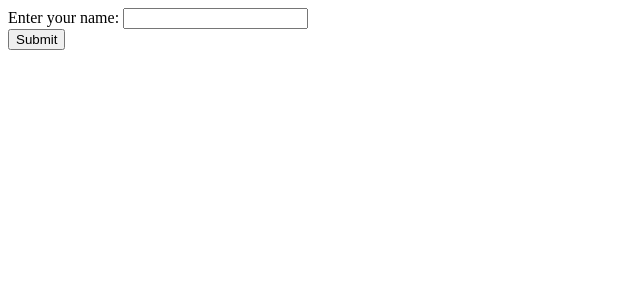
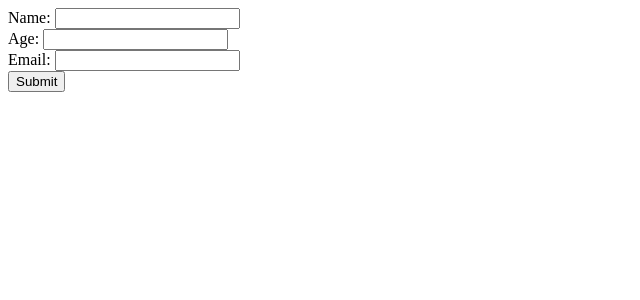
Before and after one commit to panneerselvam999/React-tutorial, a React (Create React App) app in the folder app/: page / in a window 1280 px wide. Shown: the top 300 px of the page, without its empty margins (0-640 px from the left). Built offline with nearby package versions, Linux system fonts and the light colour scheme.

Commit message:
form submit - 1

```diff
--- a/app/src/Component/Form.js
+++ b/app/src/Component/Form.js
@@ -1,25 +1,37 @@
 import { useState } from "react";
 
 function Form() {
-    const [name, setName] = useState("");
-    function oChange(e) {
-        setName(
-            e.target.value
-        )
-    }
+    // const [name, setName] = useState("");
+    // const [age, setAge] = useState("");
+    // const [email, setEmail] = useState("");
+
+    const [input, setInput] = useState({})
+
 
     function handleSubmit(e) {
         e.preventDefault()
-            console.log("form submit successfully")
-        console.log("current State : ", name)
+        console.log("form submit successfully")
+        // console.log("current State : ", name, age, email)
+        console.log(input);
     }
 
     return (
         <>
             <form onSubmit={handleSubmit}>
-                {/* <label htmlFor="">Enter your name: <input type="text" onChange={(e) => { setName(e.target.value) }} /></label> */}
-                <label htmlFor="">Enter your name: <input type="text" onChange={oChange} /></label>
-                <br />
+
+                <label>Name: <input type="text" onChange={(e) => { setInput(e.target.value) }} /></label> <br />
+
+                <label>Age: <input type="text" onChange={(e) => { setInput(e.target.value) }} /></label> <br />
+
+                <label>Email: <input type="email" onChange={(e) => { setInput(e.target.value) }} /></label> <br />
+
+
+                {/* <label>Name: <input type="text" onChange={(e) => { setName(e.target.value) }} /></label> <br />
+
+                <label>Age: <input type="text" onChange={(e) => { setAge(e.target.value) }} /></label> <br />
+
+                <label>Email: <input type="email" onChange={(e) => { setEmail(e.target.value) }} /></label> <br /> */}
+
                 <input type="submit" />
             </form>
         </>
```
